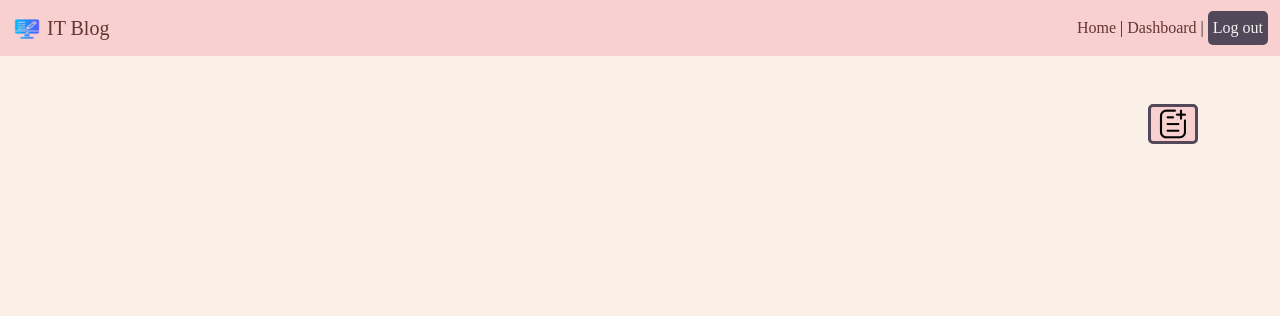
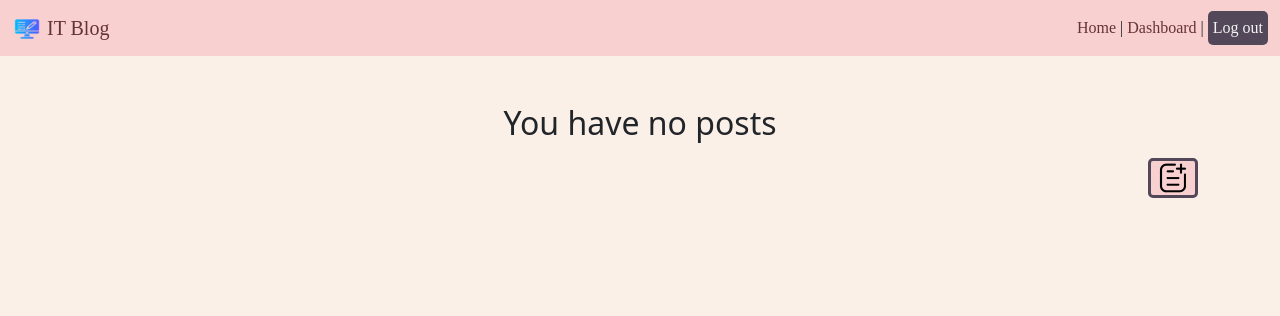
Before and after one commit to leeclaire156/Interesting-Tech-Blog, a Node server app: page /dashboard in a window 1280 px wide. Shown: the top 316 px of the page. Run offline with Node 20, Linux system fonts and the light colour scheme; a user stored in the database is signed in; data that the repository does not hold is empty; some libraries are stand-ins or nearby versions; some web fonts are replaced.

Commit message:
Adds 'You have no posts' to empty dashboard'

```diff
--- a/views/dashboard.handlebars
+++ b/views/dashboard.handlebars
@@ -15,8 +15,9 @@
     </div>
 </form>
 
-{{#if posts.length}}
+
 <div class="d-flex flex-column posts"><!--the container for all the posts should be in column form-->
+    {{#if posts.length}}
     {{#each posts as |post|}}
     <div class="d-block mt-3">
         <div class="post-header d-flex flex-row align-items-baseline justify-content-between pt-1">
@@ -42,8 +43,11 @@
         </div>
     </div>
     {{/each}}
+    {{else}}
+    <h2 class="text-center">You have no posts</h2>
+    {{/if}}
 </div>
-{{/if}}
+
 
 {{!-- Edit post form --}}
 <form id="edit-post-form" class="post-form mt-3 d-flex flex-column d-none">
```
